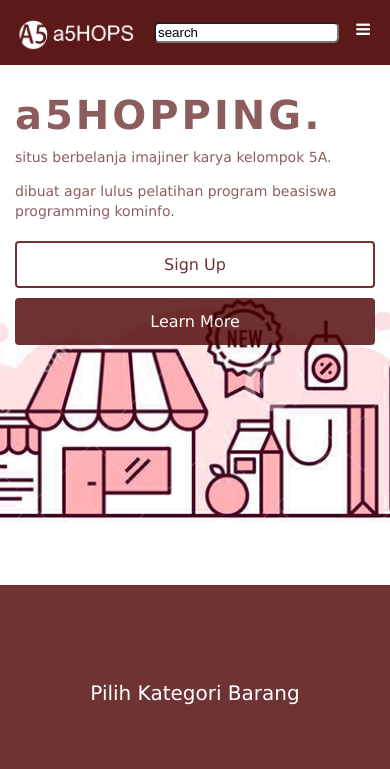
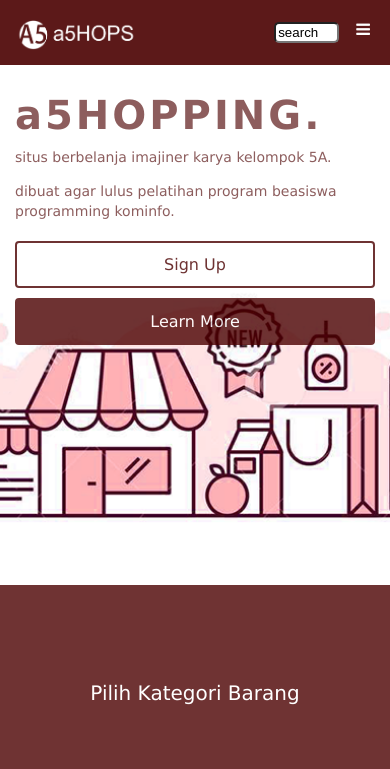
Before and after one commit to aguswibowo79/proyek-tim-A5, a plain HTML site: page index.html in a window 390 px wide. Shown: the top 769 px of the page. Drawn offline with Linux system fonts and the light colour scheme.

Commit message:
Update responsive.css

```diff
--- a/responsive.css
+++ b/responsive.css
@@ -64,4 +64,8 @@
     font-size: 14px;
     line-height: 20px;
   }
+
+  .search {
+    width: 20%;
+  }
 }
```
